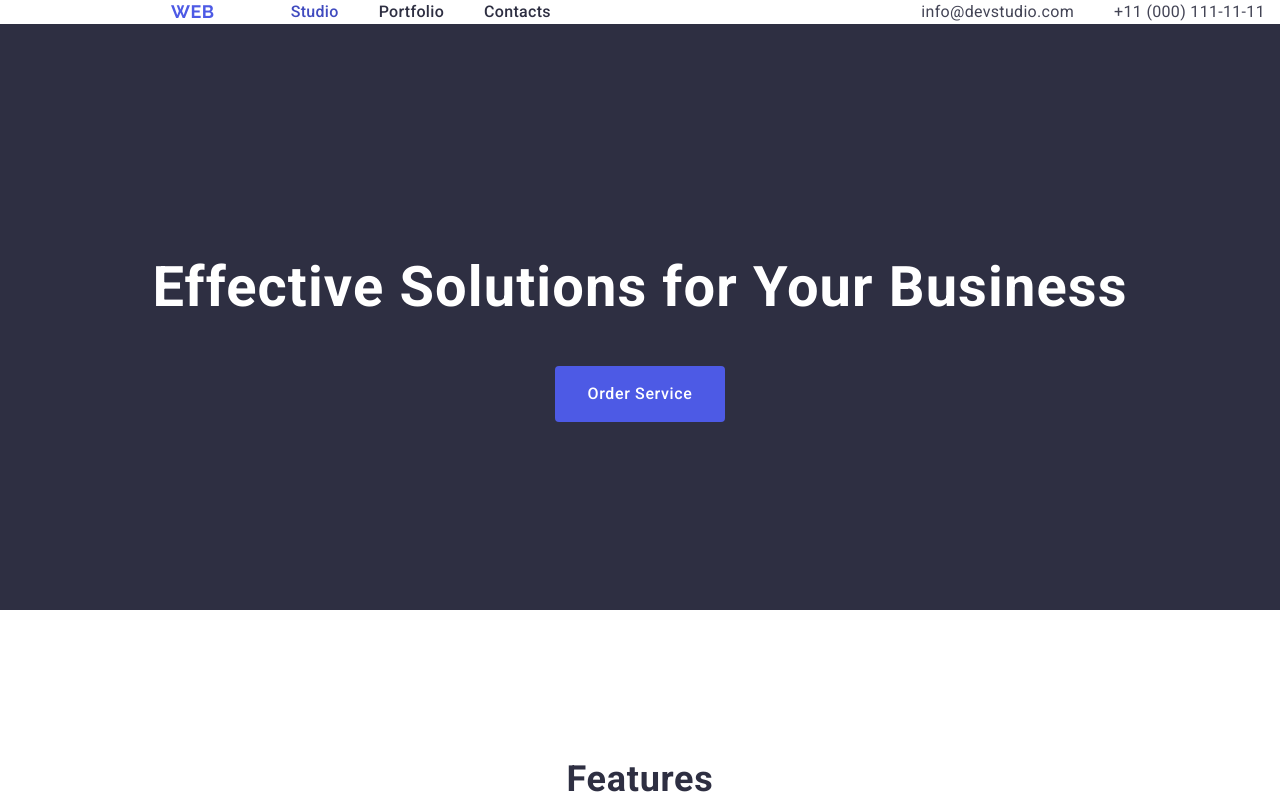
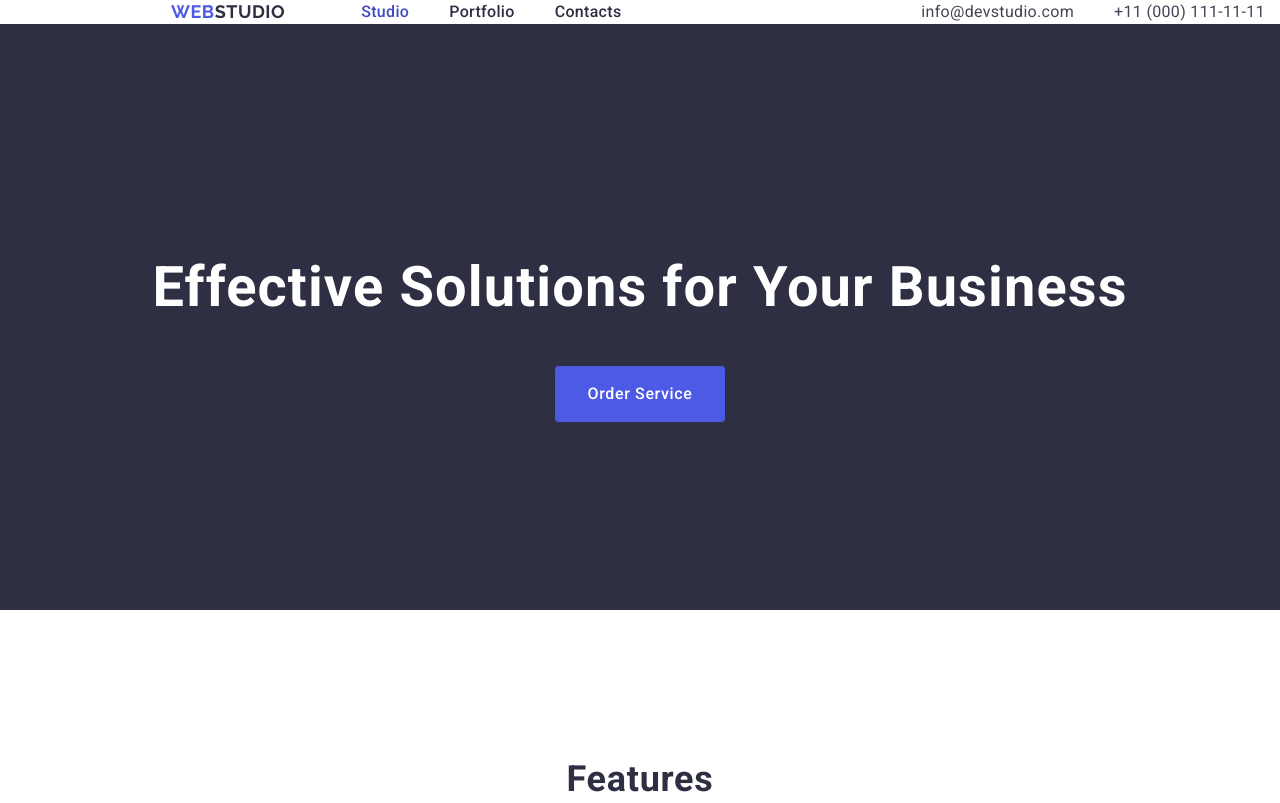
Before and after one commit to KValeri99/goit-markup-hw-02, a plain HTML site: page index.html in a window 1280 px wide. Shown: the top 803 px of the page. Drawn offline with Linux system fonts and the light colour scheme.

Commit message:
Fixed header and navigation issues

```diff
--- a/index.html
+++ b/index.html
@@ -16,7 +16,7 @@
     <header class="header header-container">
       <nav class="main-nav">
         <a href="./index.html" class="logo">
-          WEB<span class="logo-accent"></span>
+          WEB<span class="logo-accent">STUDIO</span>
         </a>
         <ul class="nav-list">
           <li><a href="./index.html" class="nav-link current">Studio</a></li>
```
